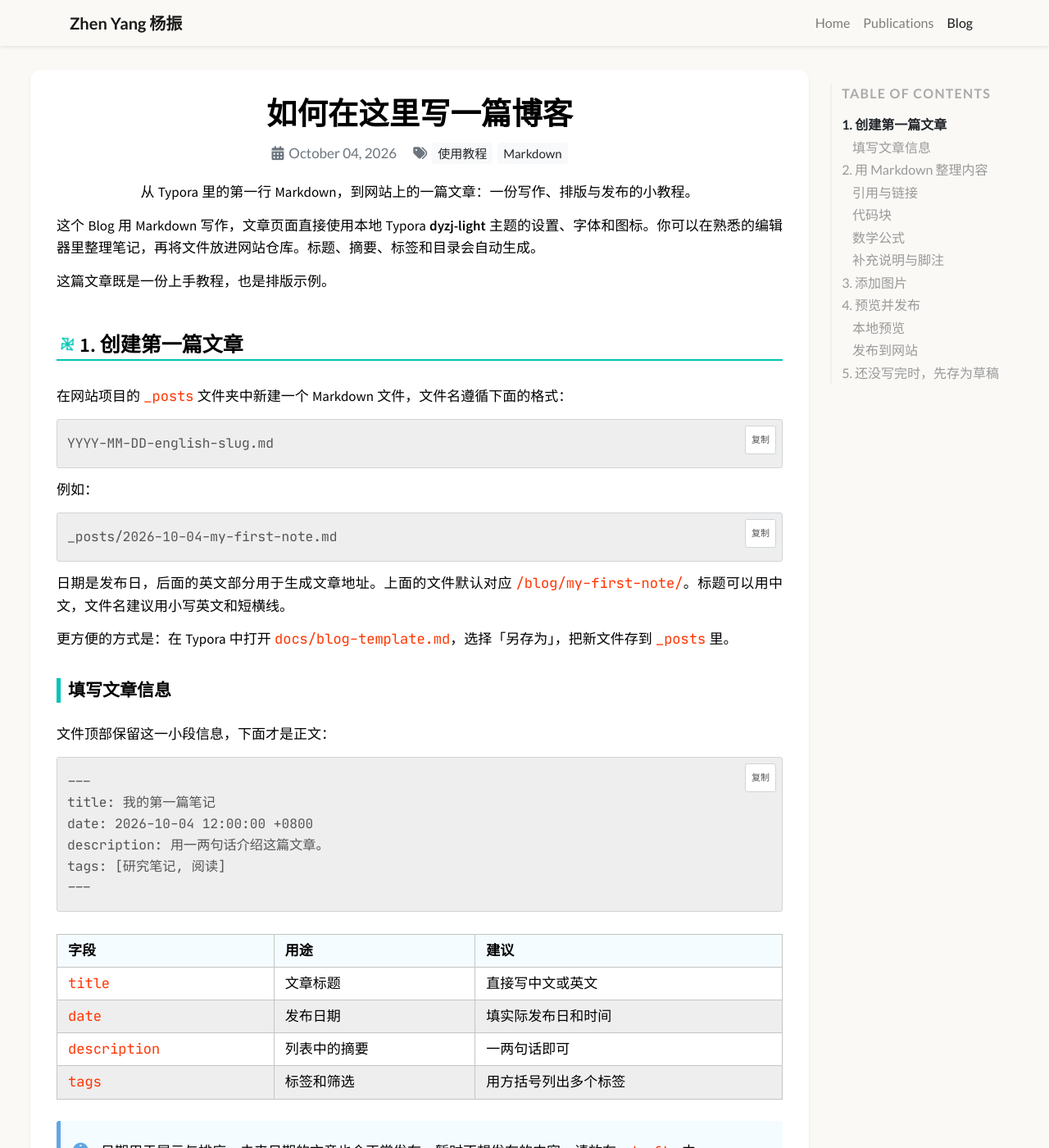
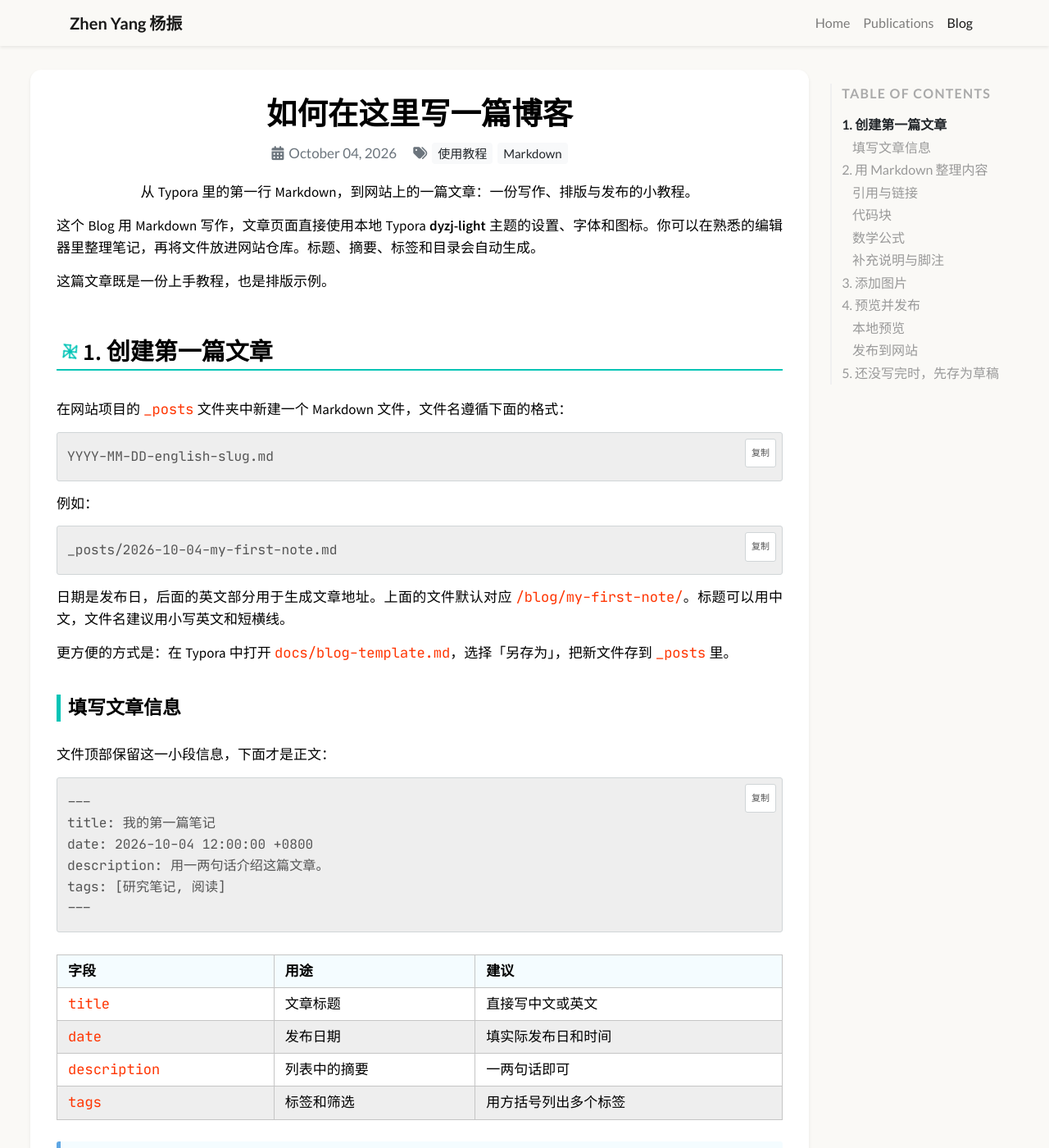
Before and after one commit to MichaelYeung2004/michaelyeung2004.github.io, a Jekyll site: the page built from _posts/2026-10-04-getting-started.md, in a window 1280 px wide and 1400 px high. Shown: the whole window at 82% size. Built offline with Jekyll 4.4.1, drawn with Linux system fonts in a browser that asks for light colours; formulas are drawn with MathJax 3.

Commit message:
Increase desktop article section heading sizes

```diff
--- a/assets/css/typora-bridge.css
+++ b/assets/css/typora-bridge.css
@@ -11,6 +11,11 @@
 .typora-reader #write h2 { font-size: 25px; }
 .typora-reader #write h3 { font-size: 21px; }
 .typora-reader #write h4 { font-size: 19px; }
+@media (min-width: 768px) {
+  .typora-reader #write h2 { font-size: 29px; }
+  .typora-reader #write h3 { font-size: 23px; }
+  .typora-reader #write h4 { font-size: 21px; }
+}
 .blog-toc-list a, .blog-toc-title { font-size: 16px; }
 .typora-reader #write > :last-child { margin-bottom: 0; }
 .typora-reader #write > .article-header { border: 0; padding: 0; margin: 0; }
```
